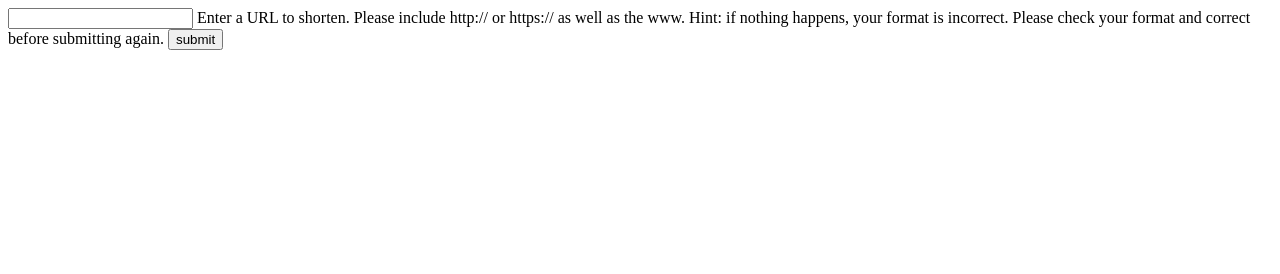
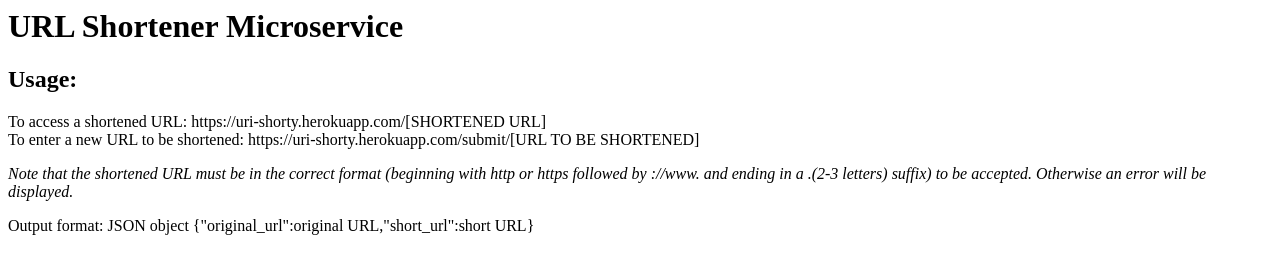
Before and after one commit to thmsdnnr/url-shortener, a website: page index.html in a window 1280 px wide. Drawn offline with Linux system fonts and the light colour scheme.

Commit message:
html cleanup

```diff
--- a/index.html
+++ b/index.html
@@ -3,10 +3,11 @@
 <title>url shortener service</title>
 </head>
 <body>
-<form action="/submit" method="post">
-<input type="text" name="url">
-<label for="url">Enter a URL to shorten. Please include http:// or https:// as well as the www. Hint: if nothing happens, your format is incorrect. Please check your format and correct before submitting again.</label>
-<input type="submit" value="submit">
-</form>
+<h1>URL Shortener Microservice</h1>
+<h2>Usage:</h2>
+<p>To access a shortened URL: https://uri-shorty.herokuapp.com/[SHORTENED URL]<br />
+To enter a new URL to be shortened: https://uri-shorty.herokuapp.com/submit/[URL TO BE SHORTENED]</p>
+<em><p>Note that the shortened URL must be in the correct format (beginning with http or https followed by ://www. and ending in a .(2-3 letters) suffix) to be accepted. Otherwise an error will be displayed.</p></em>
+<p>Output format: JSON object {"original_url":original URL,"short_url":short URL}</p>
 </body>
 </html>
```
